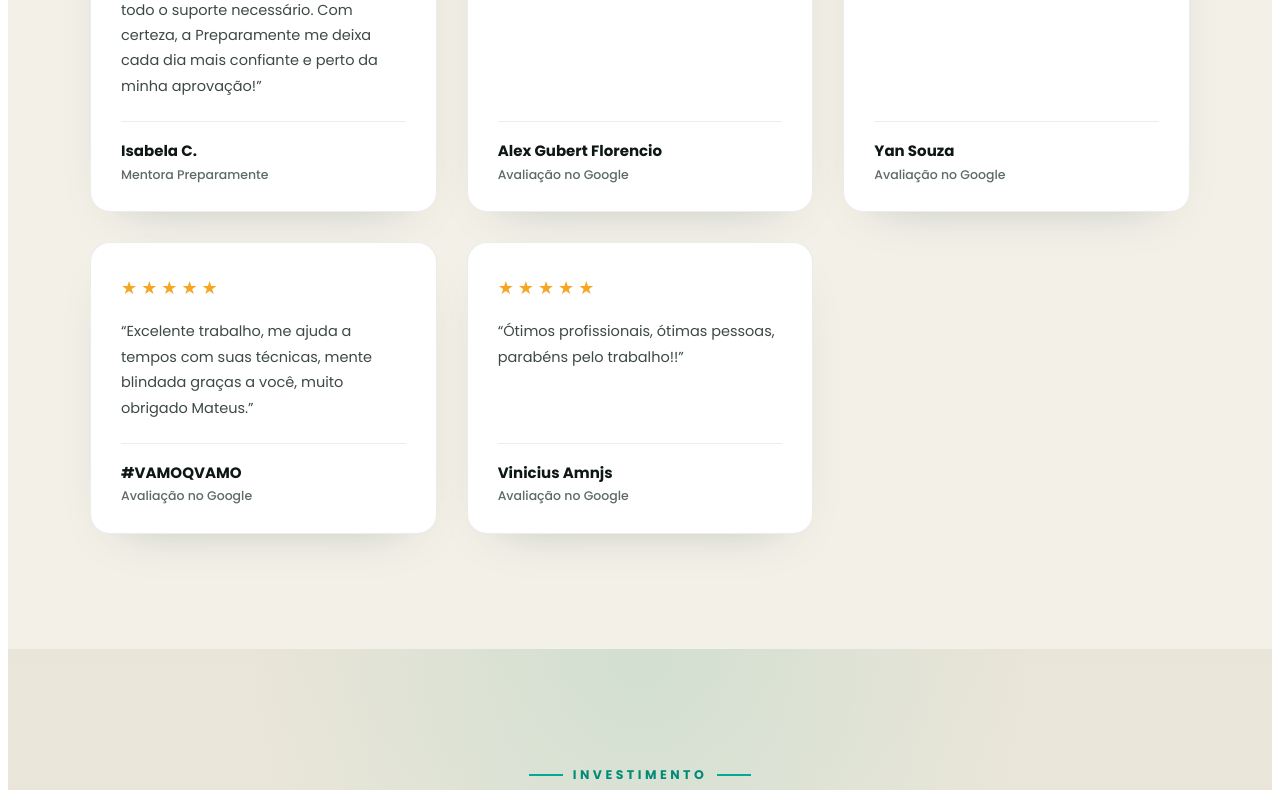
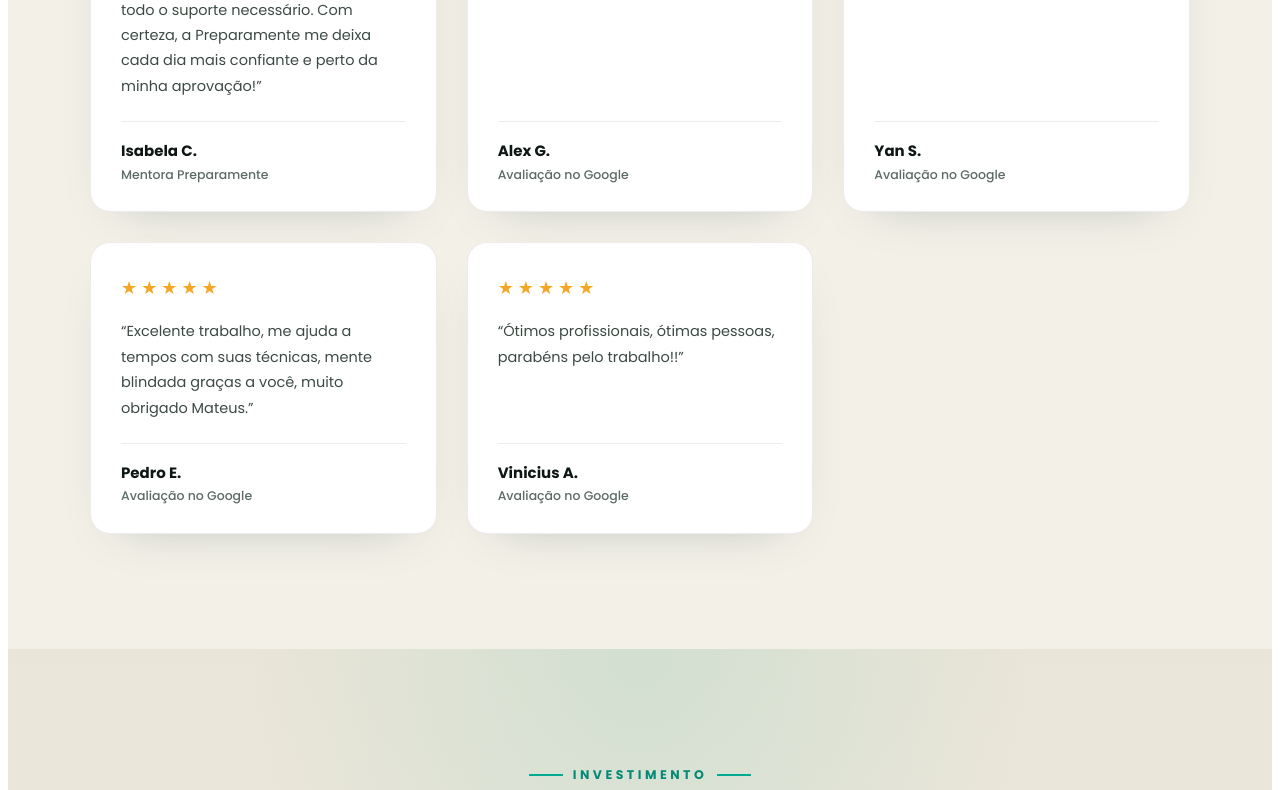
Before and after one commit to KyrosMarketing/Mentoria-Preparamente, a plain HTML site: page elementor-widget.html in a window 1280 px wide. Shown: the part 7580-8370 px from the top of the page. Drawn offline with Linux system fonts and the light colour scheme.

Commit message:
Update elementor-widget.html

```diff
--- a/elementor-widget.html
+++ b/elementor-widget.html
@@ -1993,25 +1993,25 @@
           <article class="depo-card reveal">
             <div class="depo-stars" aria-label="5 de 5 estrelas">★★★★★</div>
             <blockquote>“O Mateus é um excelente profissional, muito didático nos atendimentos e técnicas de manejo, gosto muito da sua abordagem baseada em evidências, tem me ajudado de maneira objetiva e prática.”</blockquote>
-            <footer class="depo-author"><strong>Alex Gubert Florencio</strong><span>Avaliação no Google</span></footer>
+            <footer class="depo-author"><strong>Alex G.</strong><span>Avaliação no Google</span></footer>
           </article>
 
           <article class="depo-card reveal">
             <div class="depo-stars" aria-label="5 de 5 estrelas">★★★★★</div>
             <blockquote>“O Mateus é um excelente profissional! Ele me auxiliou/auxilia a entender meus comportamentos, refletir e a evoluir, por meio de conversas, desafios e feedbacks. Recomendo seu trabalho sem medo algum.”</blockquote>
-            <footer class="depo-author"><strong>Yan Souza</strong><span>Avaliação no Google</span></footer>
+            <footer class="depo-author"><strong>Yan S.</strong><span>Avaliação no Google</span></footer>
           </article>
 
           <article class="depo-card reveal">
             <div class="depo-stars" aria-label="5 de 5 estrelas">★★★★★</div>
             <blockquote>“Excelente trabalho, me ajuda a tempos com suas técnicas, mente blindada graças a você, muito obrigado Mateus.”</blockquote>
-            <footer class="depo-author"><strong>#VAMOQVAMO</strong><span>Avaliação no Google</span></footer>
+            <footer class="depo-author"><strong>Pedro E.</strong><span>Avaliação no Google</span></footer>
           </article>
 
           <article class="depo-card reveal">
             <div class="depo-stars" aria-label="5 de 5 estrelas">★★★★★</div>
             <blockquote>“Ótimos profissionais, ótimas pessoas, parabéns pelo trabalho!!”</blockquote>
-            <footer class="depo-author"><strong>Vinicius Amnjs</strong><span>Avaliação no Google</span></footer>
+            <footer class="depo-author"><strong>Vinicius A.</strong><span>Avaliação no Google</span></footer>
           </article>
         </div>
       </div>
@@ -2103,7 +2103,7 @@
 
             <ul class="plano-benef">
               <li>Acesso Completo ao Curso Preparamente</li>
-              <li>10 Sessões de Psicoterapia</li>
+              <li>8 Sessões de Psicoterapia</li>
               <li>Acompanhamento com Preparador Físico</li>
               <li>Sessão com Nutricionista e Dieta Personalizada</li>
               <li>Análise Individual de Rotina</li>
```
